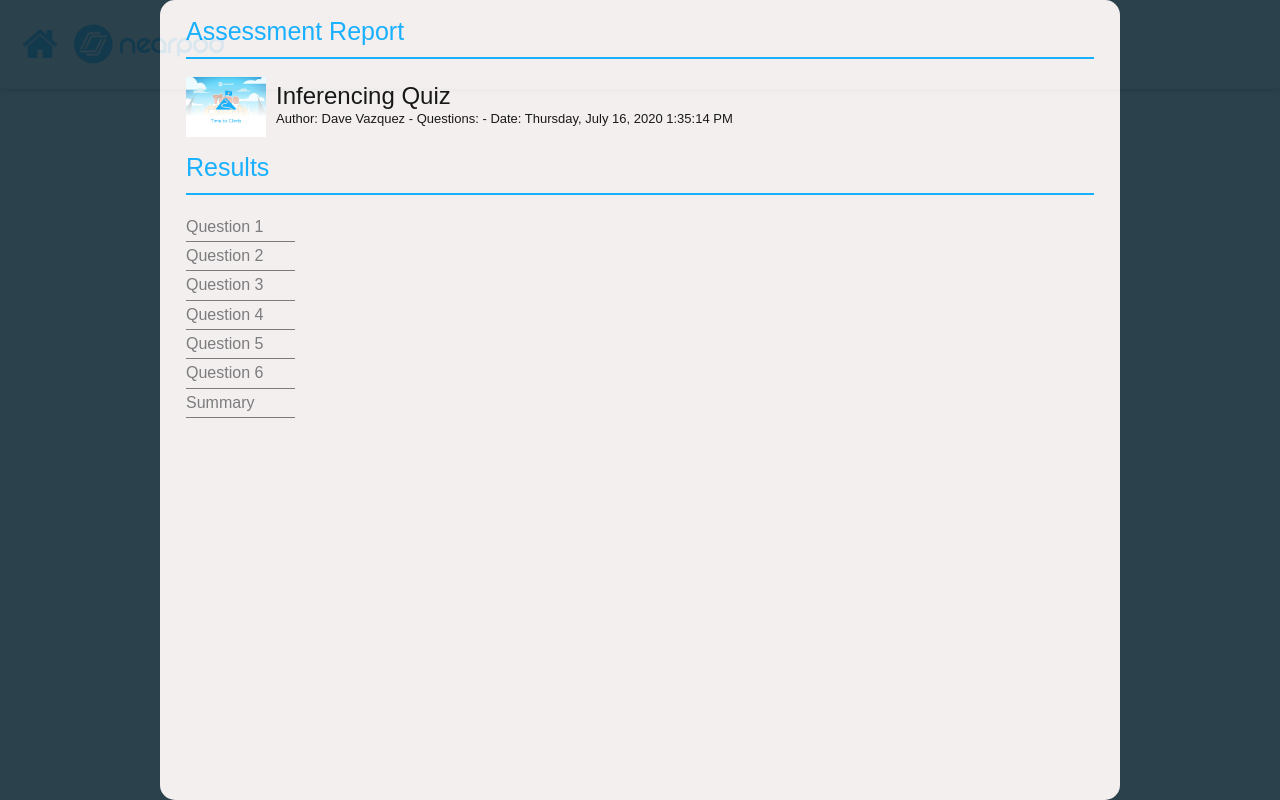
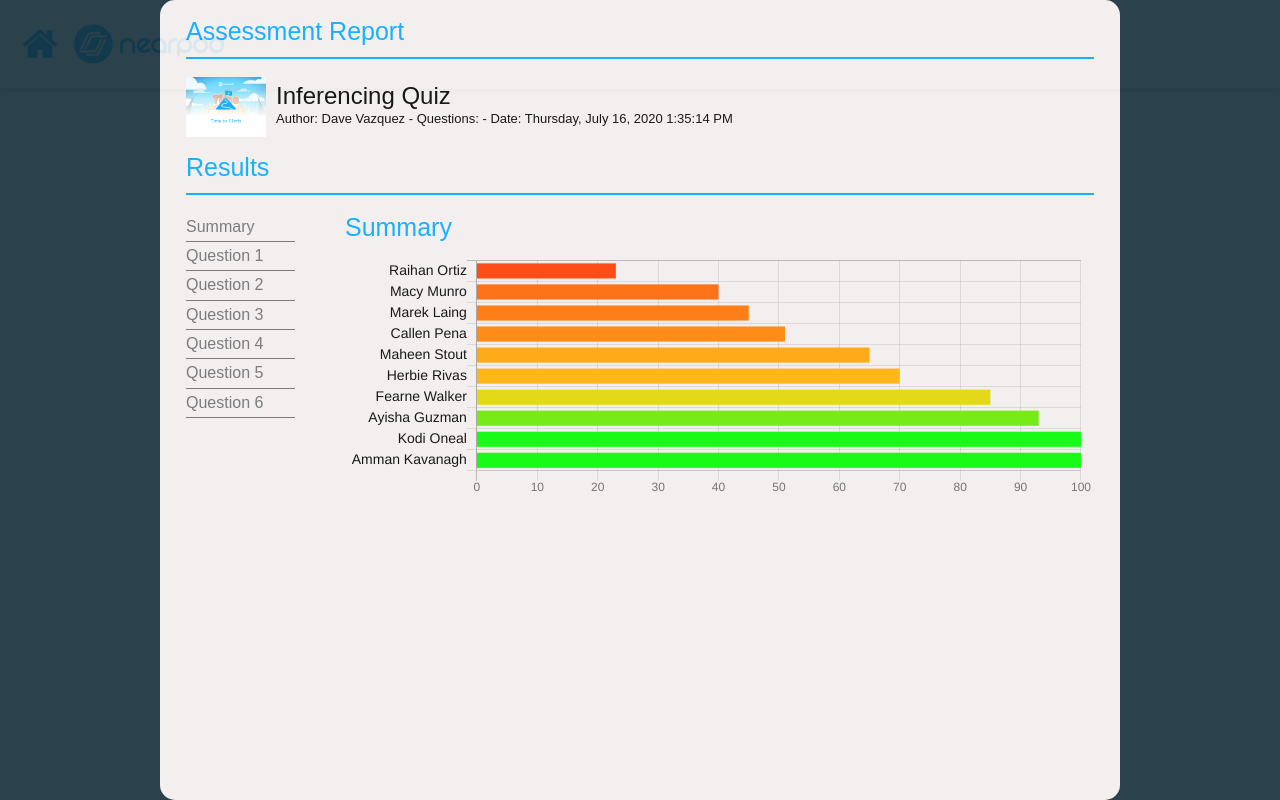
Before and after one commit to dave-vazquez/test-assessments, a React (Create React App) app: page / in a window 1280 px wide. Built offline with nearby package versions, Linux system fonts and the light colour scheme.

Commit message:
updates homepage url, adds basename path to Router

```diff
--- a/package.json
+++ b/package.json
@@ -2,7 +2,7 @@
   "name": "test-assessments",
   "version": "0.1.0",
   "private": true,
-  "homepage": "https://dave-vazquez.github.io/test-assessments/",
+  "homepage": "https://dave-vazquez.github.io/test-assessments",
   "dependencies": {
     "@fortawesome/fontawesome-svg-core": "^1.2.30",
     "@fortawesome/free-solid-svg-icons": "^5.14.0",
--- a/src/components/Assessment/AssessmentResults.js
+++ b/src/components/Assessment/AssessmentResults.js
@@ -11,27 +11,34 @@ const AssessmentResults = (props) => {
   const { questions, students, scores } = props.assessment;
 
   return (
-    <Router>
+    <Router basename={process.env.PUBLIC_URL}>
       <section className="assessment-results">
         <header>
           <h2>Results</h2>
         </header>
         <div>
           <nav>
+            <Link to="/">Summary</Link>
             {_.map(questions, (question) => {
               return (
-                <Link key={question.id} to={`/test-assessments/${question.id}`}>
+                <Link key={question.id} to={`/${question.id}`}>
                   Question {question.id + 1}
                 </Link>
               );
             })}
-            <Link to="/test-assessments/summary">Summary</Link>
           </nav>
+          <Route
+            exact
+            path="/"
+            render={(props) => (
+              <Summary {...props} students={students} scores={scores} />
+            )}
+          />
           {_.map(questions, (question) => {
             return (
               <Route
                 key={question.id}
-                path={`/test-assessments/${question.id}`}
+                path={`/${question.id}`}
                 render={(props) => (
                   <Analysis
                     {...props}
@@ -42,12 +49,6 @@ const AssessmentResults = (props) => {
               />
             );
           })}
-          <Route
-            path="/test-assessments/summary"
-            render={(props) => (
-              <Summary {...props} students={students} scores={scores} />
-            )}
-          />
         </div>
       </section>
     </Router>
```
